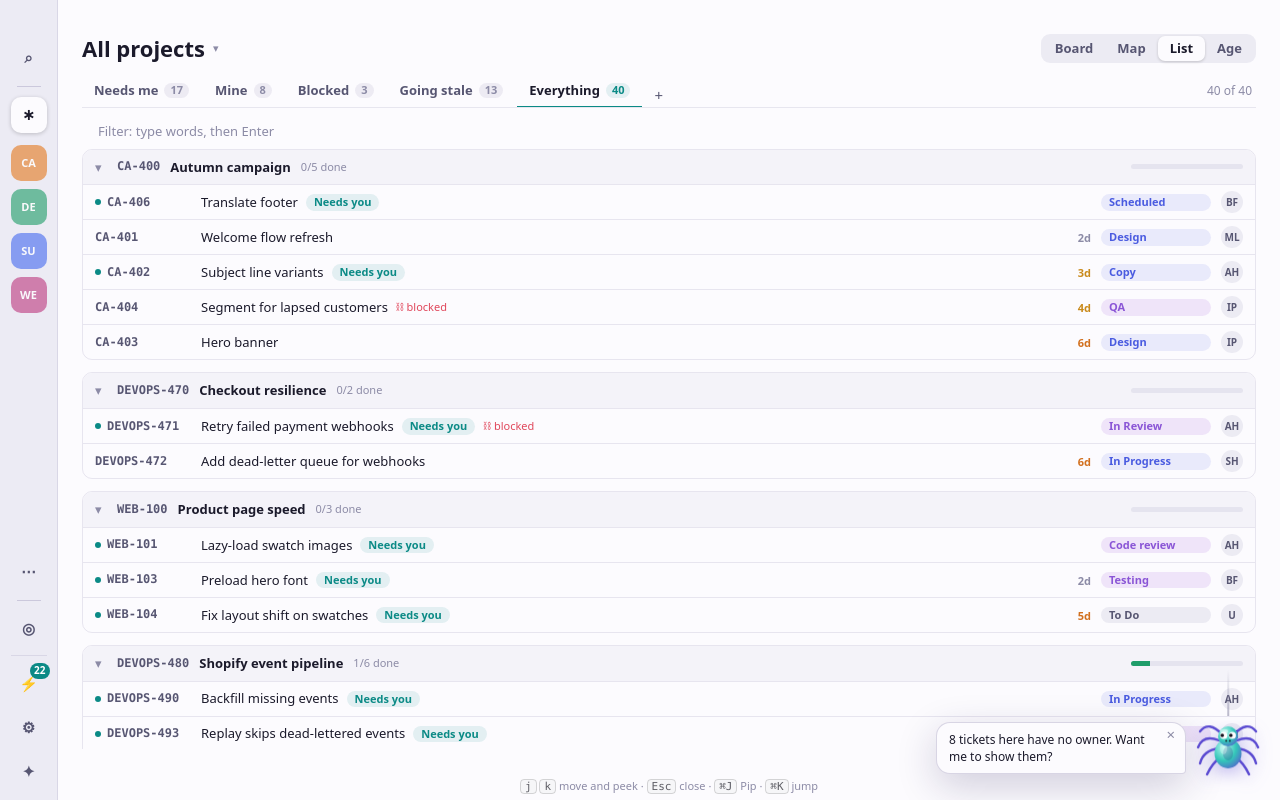
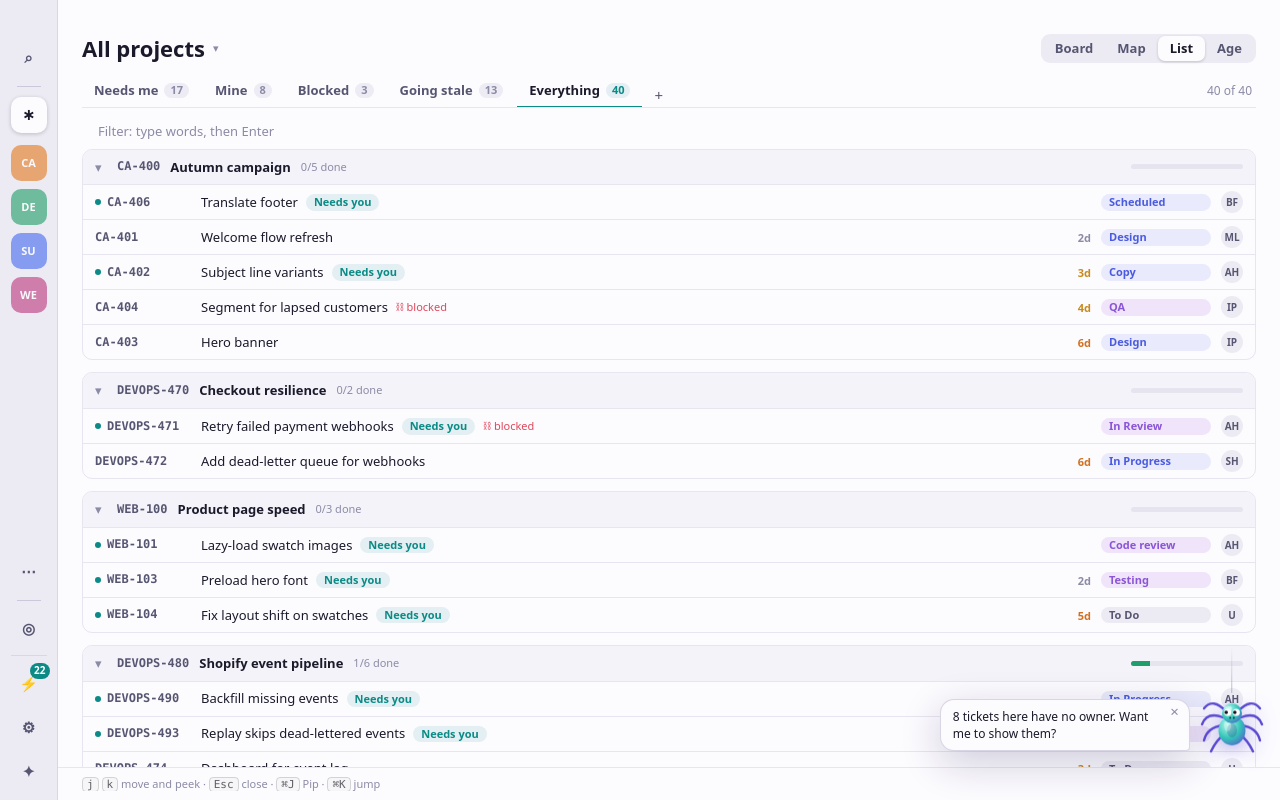
Before and after one commit to alfhen/gossamr-app, a React (Vite) app: page / in a window 1280 px wide. Built offline with nearby package versions, Linux system fonts and the light colour scheme.

Commit message:
Canvas footer: one slim left-aligned bar per canvas, columns fill the height, Pip launcher and toasts clear the footer and peek

```diff
--- a/src/workspace/AgeView.tsx
+++ b/src/workspace/AgeView.tsx
@@ -123,7 +123,7 @@ export function AgeView({ items }: CanvasProps) {
           </div>
         )}
       </div>
-      <CanvasFooter cards={cards} />
+      <CanvasFooter cards={cards} view="age" />
     </div>
   );
 }
--- a/src/workspace/CanvasFooter.tsx
+++ b/src/workspace/CanvasFooter.tsx
@@ -1,11 +1,36 @@
+import { useLayoutEffect, useRef } from "react";
 import { BulkBar } from "./BulkBar";
 import { NoticeLine } from "./Notice";
+import { ShortcutHint } from "./ShortcutHint";
+import type { ViewMode } from "./tabsStore";
 import type { useCards } from "./useCards";
 
-/** The notice line and bulk bar every canvas shows under its content. */
-export function CanvasFooter({ cards }: { cards: ReturnType<typeof useCards> }) {
+export const FOOTER_HEIGHT_VAR = "--ws-footer-h";
+
+/** Publishes its height on the column so the floating Pip launcher can sit above it. */
+function useFooterHeight() {
+  const ref = useRef<HTMLElement>(null);
+  useLayoutEffect(() => {
+    const el = ref.current;
+    const column = el?.closest("main");
+    if (!el || !column) return;
+    const publish = () => column.style.setProperty(FOOTER_HEIGHT_VAR, `${el.offsetHeight}px`);
+    publish();
+    const watch = new ResizeObserver(publish);
+    watch.observe(el);
+    return () => {
+      watch.disconnect();
+      column.style.removeProperty(FOOTER_HEIGHT_VAR);
+    };
+  }, []);
+  return ref;
+}
+
+/** The bar every canvas ends with: notice, bulk actions, then the key hints on a fixed-height line. */
+export function CanvasFooter({ cards, view }: { cards: ReturnType<typeof useCards>; view: ViewMode }) {
+  const ref = useFooterHeight();
   return (
-    <>
+    <footer ref={ref} className="@container shrink-0 border-t border-ws-sep bg-ws-win">
       <NoticeLine notice={cards.notice} onDismiss={cards.dismissNotice} />
       {cards.bulk.marked.length > 1 && (
         <BulkBar
@@ -20,6 +45,9 @@ export function CanvasFooter({ cards }: { cards: ReturnType<typeof useCards> })
           onClear={cards.bulk.clear}
         />
       )}
-    </>
+      <div className="flex h-8 items-center gap-4 px-6 text-xs text-ws-ink3">
+        <ShortcutHint view={view} />
+      </div>
+    </footer>
   );
 }
--- a/src/workspace/ListView.tsx
+++ b/src/workspace/ListView.tsx
@@ -153,7 +153,7 @@ export function ListView({ items }: CanvasProps) {
           })}
         </div>
       </div>
-      <CanvasFooter cards={cards} />
+      <CanvasFooter cards={cards} view="list" />
     </div>
   );
 }
--- a/src/workspace/MapView.tsx
+++ b/src/workspace/MapView.tsx
@@ -348,7 +348,7 @@ export function MapView({ items }: CanvasProps) {
           </button>
         </div>
       </div>
-      <CanvasFooter cards={cards} />
+      <CanvasFooter cards={cards} view="map" />
     </div>
   );
 }
--- a/src/workspace/Notice.tsx
+++ b/src/workspace/Notice.tsx
@@ -2,7 +2,7 @@ import type { Notice } from "./useCards";
 
 export function NoticeLine({ notice, onDismiss }: { notice: Notice | null; onDismiss(): void }) {
   return (
-    <div role="status" className="min-h-6 px-6 pb-1 text-sm">
+    <div role="status" className="empty:hidden px-6 py-1 text-sm">
       {notice && (
         <p className={notice.tone === "error" ? "text-ws-blocked" : "text-ws-ink2"}>
           {notice.text}{" "}
--- a/src/workspace/PipExtras.tsx
+++ b/src/workspace/PipExtras.tsx
@@ -8,8 +8,10 @@ import { WORKSPACE_CONVERSATION } from "./PipPane";
 import { PipAvatar } from "./PipAvatar";
 import { lookAt } from "./pipGaze";
 import { chipCount, unassignedIn, useItemScene, useScreen } from "./pipHooks";
+import { usePaneWidths } from "./PaneResizers";
 import { isStillFiltered, usePip, type PipFiltered } from "./pipStore";
 import { usePrefs } from "./prefs";
+import { useTabs } from "./tabsStore";
 
 /** The line under the filter bar after Pip narrowed the view; hidden once the person edits the filter themselves. */
 export function PipFilterNote({ filtered, onUndo, onDismiss }: { filtered: PipFiltered; onUndo(): void; onDismiss(): void }) {
@@ -68,14 +70,17 @@ export function Nudge({ text, onOpen, onDismiss, onHold }: { text: string; onOpe
   );
 }
 
-export function Launcher({ drafts, onOpen, nudge, thinking = false }: { drafts: number; onOpen(): void; nudge: ReactNode; thinking?: boolean }) {
+/** Keeps the launcher clear of the footer and, while the ticket peek is open, of the peek. */
+export const launcherStyle = (clearRight = 0) => ({ right: `calc(${clearRight}px + 1.25rem)`, bottom: "calc(var(--ws-footer-h, 2rem) + 0.75rem)" });
+
+export function Launcher({ drafts, onOpen, nudge, thinking = false, clearRight = 0 }: { drafts: number; onOpen(): void; nudge: ReactNode; thinking?: boolean; clearRight?: number }) {
   const bubble = useRef<HTMLDivElement>(null);
   const showing = !!nudge;
   useEffect(() => {
     if (showing) requestAnimationFrame(() => lookAt(bubble.current));
   }, [showing]);
   return (
-    <div className="absolute right-5 bottom-5 z-30 flex items-center gap-2.5">
+    <div style={launcherStyle(clearRight)} className="absolute z-30 flex max-w-[calc(100%-2.5rem)] items-center gap-2.5">
       <div ref={bubble}>{nudge}</div>
       <div className="relative">
         <i aria-hidden className="pip-thread pointer-events-none absolute bottom-full left-1/2 h-[46px] w-[1.5px] -translate-x-1/2 opacity-60" />
@@ -159,8 +164,10 @@ export function PipLauncher() {
   const nudge = usePip((s) => s.nudge);
   const thinking = useClaude((s) => !!s.byTicket[WORKSPACE_CONVERSATION]?.turns.some((t) => t.status === "running"));
   const drafts = pendingDrafts({ proposals }).length;
+  const peekOpen = useTabs((s) => !!s.selected && s.marked.length <= 1);
+  const peekWidth = usePaneWidths().peek;
   useNudges();
-  return <Launcher drafts={drafts} thinking={thinking} onOpen={() => usePrefs.getState().setPipOpen(true)} nudge={nudge && <NudgeBubble nudge={nudge} />} />;
+  return <Launcher clearRight={peekOpen ? peekWidth : 0} drafts={drafts} thinking={thinking} onOpen={() => usePrefs.getState().setPipOpen(true)} nudge={nudge && <NudgeBubble nudge={nudge} />} />;
 }
 
 const MIN_SELECTION = 4;
--- a/src/workspace/ShortcutHint.tsx
+++ b/src/workspace/ShortcutHint.tsx
@@ -1,16 +1,26 @@
+import { footerHints, RANK_CLASS } from "./footerHints";
 import type { ViewMode } from "./tabsStore";
 
-const LEAD: Partial<Record<ViewMode, string>> = {
-  board: "Drag a card to draft a status change. ",
-  map: "Scroll to zoom, drag to pan. ",
-};
+const KBD = "font-sans text-[11px] rounded border border-ws-sep2 bg-ws-bar px-1";
 
+/** One line, left-aligned; what does not fit is dropped lowest-priority first and the rest is ellipsised. */
 export function ShortcutHint({ view }: { view: ViewMode }) {
-  const k = "font-sans text-[11px] rounded border border-ws-sep2 bg-ws-bar px-1";
+  const hints = footerHints(view);
   return (
-    <p className="m-0 shrink-0 px-6 py-1.5 text-center text-xs text-ws-ink3">
-      {LEAD[view]}
-      <kbd className={k}>j</kbd> <kbd className={k}>k</kbd> move and peek · <kbd className={k}>Esc</kbd> close · <kbd className={k}>⌘J</kbd> Pip · <kbd className={k}>⌘K</kbd> jump
+    <p className="m-0 min-w-0 flex-1 truncate">
+      {hints.map((h, at) => (
+        <span key={h.id} className={RANK_CLASS[h.rank]}>
+          {at > 0 && (h.keys.length ? " · " : " ")}
+          {h.keys.map((k, i) => (
+            <span key={k}>
+              {i > 0 && " "}
+              <kbd className={KBD}>{k}</kbd>
+            </span>
+          ))}
+          {h.keys.length > 0 && " "}
+          {h.text}
+        </span>
+      ))}
     </p>
   );
 }
--- a/src/workspace/ToastHost.tsx
+++ b/src/workspace/ToastHost.tsx
@@ -5,7 +5,7 @@ export function ToastHost() {
   const toasts = useToasts((s) => s.toasts);
   const dismiss = useToasts((s) => s.dismiss);
   return (
-    <div role="status" aria-live="polite" className="ws-toasts pointer-events-none fixed bottom-4 left-4 z-50 grid max-w-[min(420px,calc(100vw-2rem))] gap-2">
+    <div role="status" aria-live="polite" className="ws-toasts pointer-events-none fixed bottom-11 left-4 z-50 grid max-w-[min(420px,calc(100vw-2rem))] gap-2">
       {toasts.map((t) => (
         <div
           key={t.id}
--- a/src/workspace/Workspace.tsx
+++ b/src/workspace/Workspace.tsx
@@ -21,7 +21,6 @@ import { Rail } from "./Rail";
 import { Settings } from "./Settings";
 import { Header } from "./Header";
 import { ChooseWatch } from "./WatchPicker";
-import { ShortcutHint } from "./ShortcutHint";
 import { ToastHost } from "./ToastHost";
 import { useTabs } from "./tabsStore";
 
@@ -67,7 +66,6 @@ export function Workspace({ backend }: { backend: Backend }) {
   const error = useWorkspace((s) => s.error);
   const route = useTabs((s) => s.route);
   const theme = usePrefs((s) => s.theme);
-  const view = useActiveTab().view;
   const pipOpen = usePrefs((s) => s.pipOpen);
   const pipWidth = usePaneWidths().pip;
   const paletteOpen = usePrefs((s) => s.paletteOpen);
@@ -137,7 +135,6 @@ export function Workspace({ backend }: { backend: Backend }) {
             {route === "activity" && <ActivityView />}
             {route === "settings" && <Settings />}
           </div>
-          {route === "workspace" && <ShortcutHint view={view} />}
           <PeekSheet />
           {!pipOpen && <PipLauncher />}
           <SelectionAsk />
--- /dev/null
+++ b/src/workspace/footerHints.ts
@@ -0,0 +1,31 @@
+import type { ViewMode } from "./tabsStore";
+
+export interface FooterHint {
+  id: string;
+  /** Lower numbers stay visible longer as the canvas narrows. */
+  rank: number;
+  keys: string[];
+  text: string;
+}
+
+const LEAD: Partial<Record<ViewMode, FooterHint>> = {
+  board: { id: "drag", rank: 2, keys: [], text: "Drag a card to draft a status change." },
+  map: { id: "zoom", rank: 2, keys: [], text: "Scroll to zoom, drag to pan." },
+};
+
+const COMMON: FooterHint[] = [
+  { id: "move", rank: 0, keys: ["j", "k"], text: "move and peek" },
+  { id: "close", rank: 1, keys: ["Esc"], text: "close" },
+  { id: "jump", rank: 1, keys: ["⌘K"], text: "jump" },
+  { id: "pip", rank: 3, keys: ["⌘J"], text: "Pip" },
+];
+
+/** Display order; `rank` decides which ones go first when the footer runs out of room. */
+export function footerHints(view: ViewMode): FooterHint[] {
+  const lead = LEAD[view];
+  const [move, close, jump, pip] = COMMON;
+  return [...(lead ? [lead] : []), move, close, pip, jump];
+}
+
+/** Container-query classes that drop a hint once the footer is narrower than its rank allows. */
+export const RANK_CLASS = ["", "hidden @md:inline", "hidden @xl:inline", "hidden @3xl:inline"] as const;
```
Also changed, not shown: src/workspace/BoardView.tsx (+7 -5 lines), 2 other files (tests, documents, lock files or other folders).
